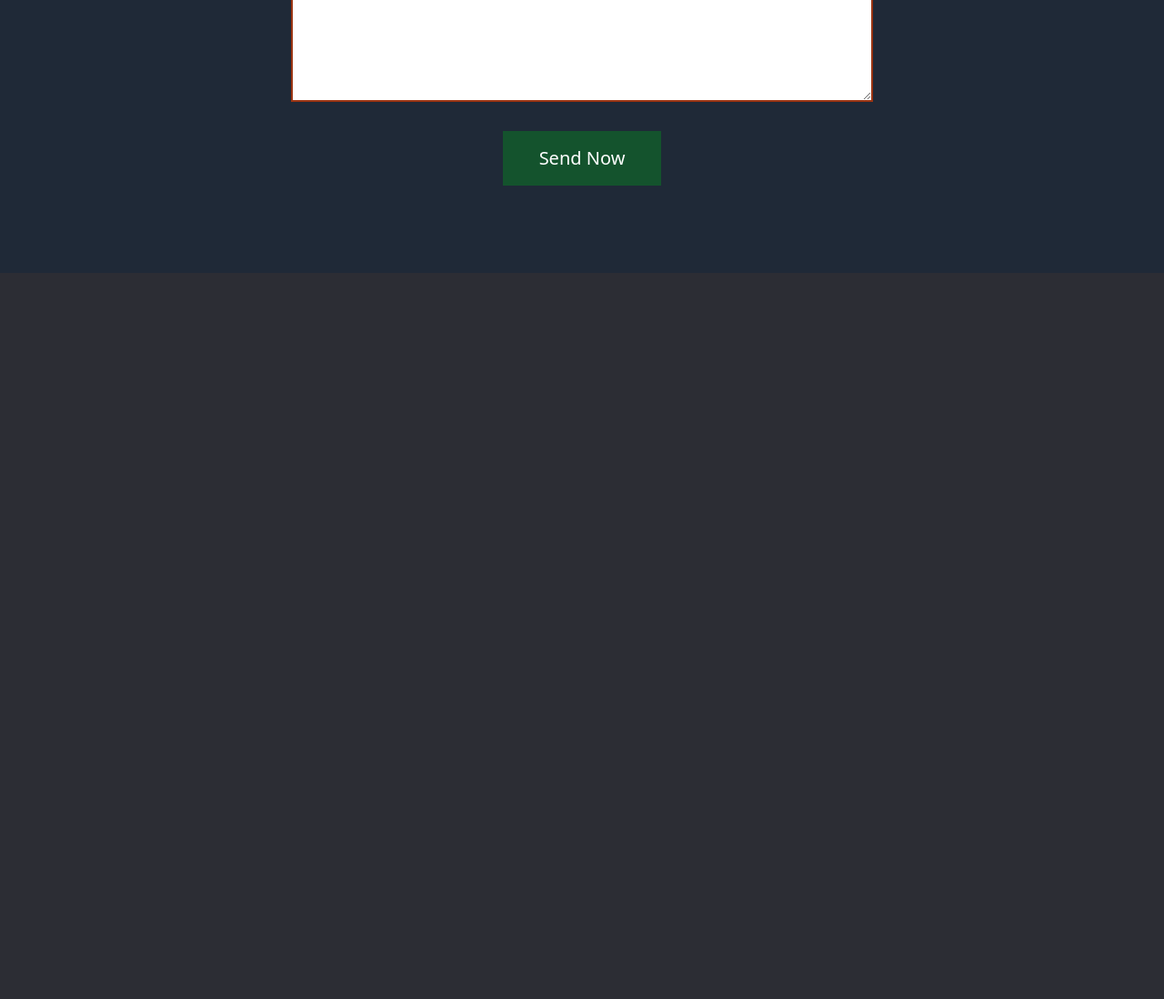
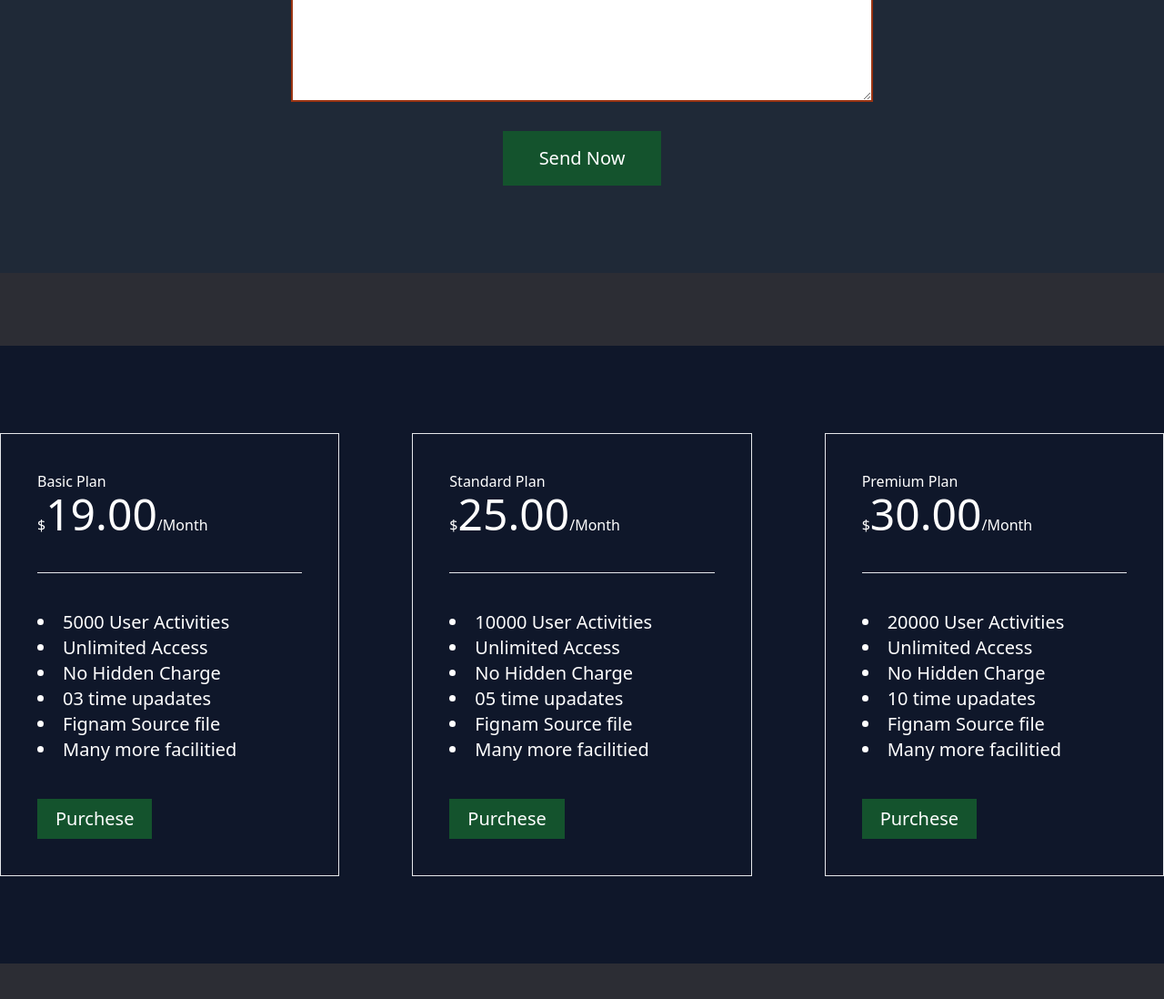
Before and after one commit to MoazzemhossainMoazz/Tailwind_Project_one, a website built with Vite: page index.html in a window 1280 px wide. Shown: the part 2811-3909 px from the top of the page at 91% size. Before the commit the page ends 3111 px from the top, so only its background shows below. Built offline with nearby package versions, Linux system fonts and the light colour scheme.

Commit message:
add Parches plan section

```diff
--- a/index.html
+++ b/index.html
@@ -168,6 +168,65 @@
 
             <button class="block mx-auto bg-green-900 px-10 py-4 text-white text-xl mt-8 hover:bg-green-600 transition">Send Now</button>
         </section>
+
+
+        <section class="bg-slate-900 my-16 sm:my-20 py-12 sm:py-24">
+            <div class="grid md:grid-cols-2 lg:grid-cols-3 gap-10 justify-center items-center sm:gap-16 lg:gap-20 text-white">
+                <div class="border p-10">
+                    <h5>Basic Plan</h5>
+                    <h2>$<span class="text-xl sm:text-2xl md:text-5xl font-bol">19.00</span>/Month</h2>
+
+                    <hr class="my-10">
+
+                    <ul class="list-disc leadin-10 text-xl list-inside">
+                        <li>5000 User Activities</li>
+                        <li>Unlimited Access</li>
+                        <li>No Hidden Charge</li>
+                        <li>03 time upadates</li>
+                        <li>Fignam Source file</li>
+                        <li>Many more facilitied</li>
+                    </ul>
+
+                    <button class="bg-green-900 mt-10 px-5 py-2 text-xl hover:bg-green-600 transition">Purchese</button>
+                </div>
+
+                <div class="border p-10">
+                    <h5>Standard Plan</h5>
+                    <h2>$<span class="text-xl sm:text-2xl md:text-5xl font-bol">25.00</span>/Month</h2>
+
+                    <hr class="my-10">
+
+                    <ul class="list-disc leadin-10 text-xl list-inside">
+                        <li>10000 User Activities</li>
+                        <li>Unlimited Access</li>
+                        <li>No Hidden Charge</li>
+                        <li>05 time upadates</li>
+                        <li>Fignam Source file</li>
+                        <li>Many more facilitied</li>
+                    </ul>
+
+                    <button class="bg-green-900 mt-10 px-5 py-2 text-xl hover:bg-green-600 transition">Purchese</button>
+                </div>
+
+                <div class="border p-10">
+                    <h5>Premium Plan</h5>
+                    <h2>$<span class="text-xl sm:text-2xl md:text-5xl font-bol">30.00</span>/Month</h2>
+
+                    <hr class="my-10">
+
+                    <ul class="list-disc leadin-10 text-xl list-inside">
+                        <li>20000 User Activities</li>
+                        <li>Unlimited Access</li>
+                        <li>No Hidden Charge</li>
+                        <li>10 time upadates</li>
+                        <li>Fignam Source file</li>
+                        <li>Many more facilitied</li>
+                    </ul>
+
+                    <button class="bg-green-900 mt-10 px-5 py-2 text-xl hover:bg-green-600 transition">Purchese</button>
+                </div>
+            </div>
+        </section>
     </main>
 </body>
 </html>
```
